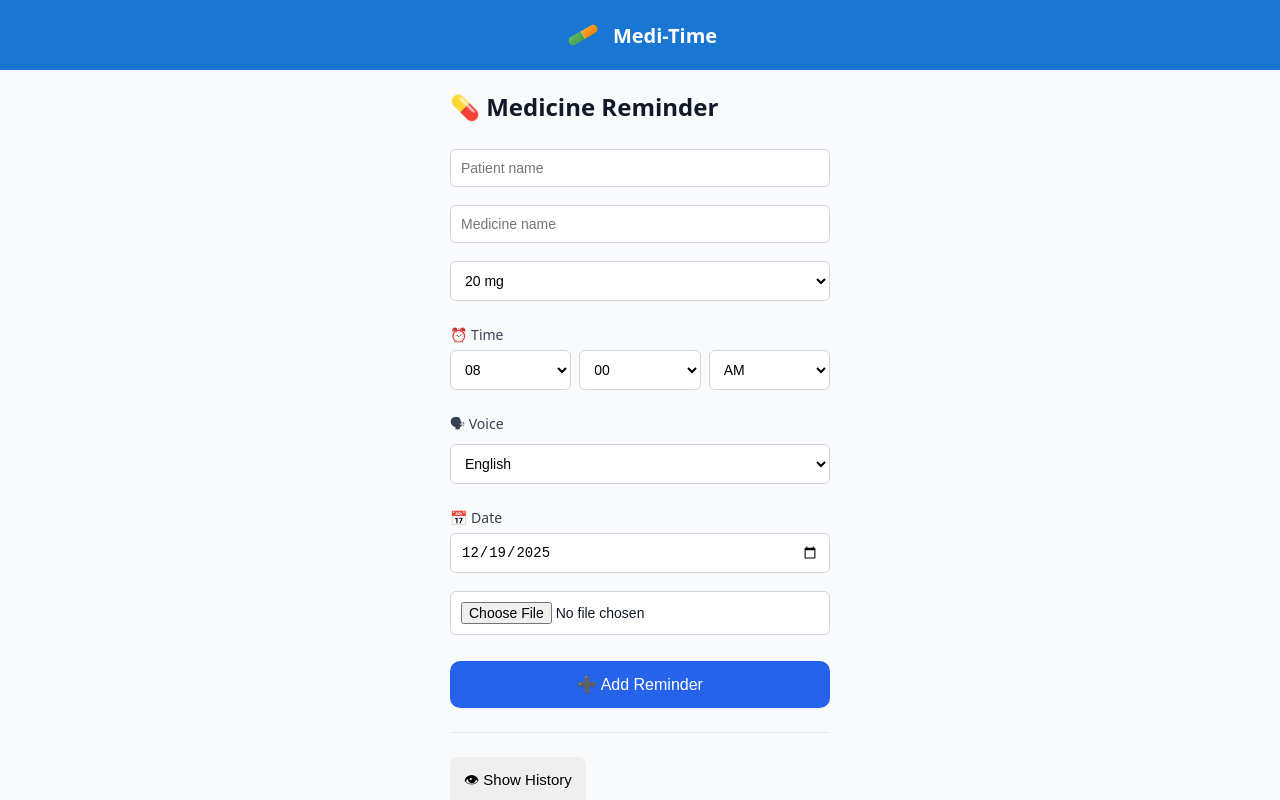
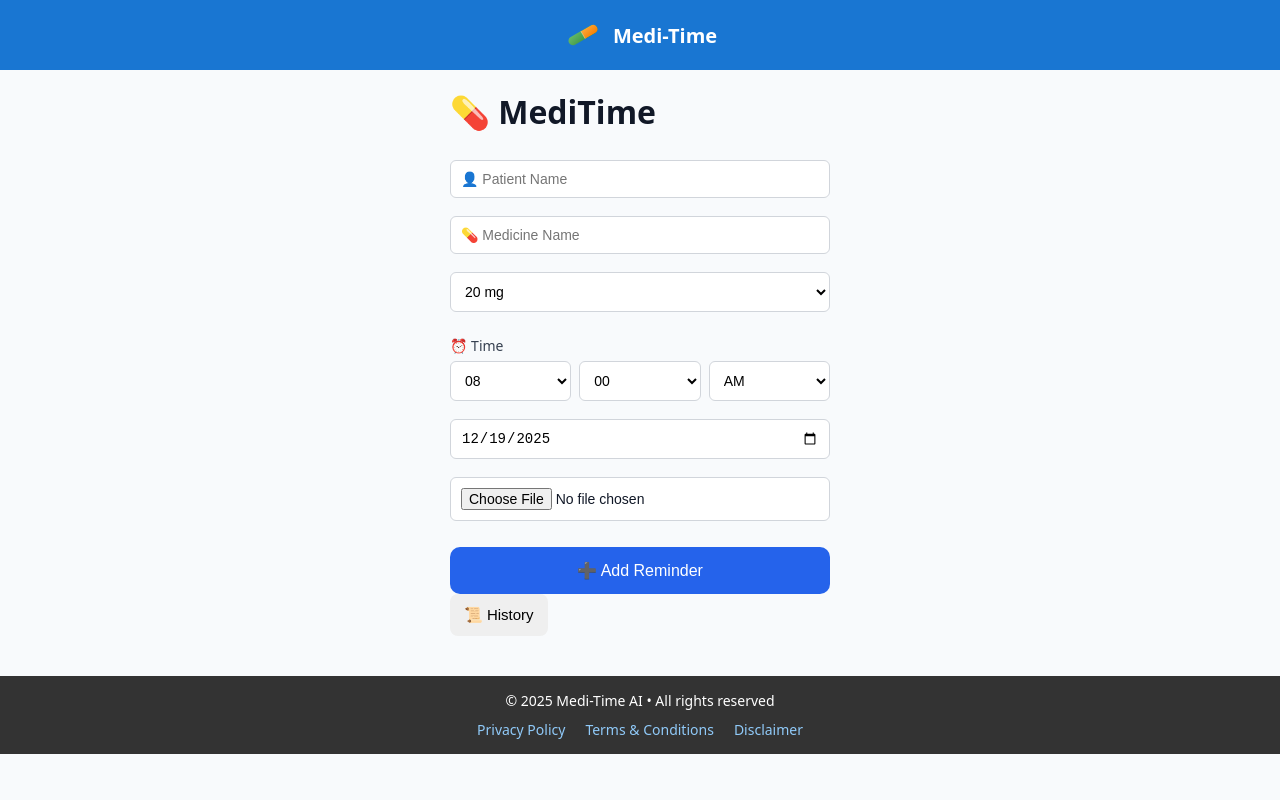
Before and after one commit to vasu-h10/medi-time-ai, a React (Vite) app: page / in a window 1280 px wide. Shown: the top 800 px of the page. Built offline with nearby package versions, Linux system fonts and the light colour scheme.

Commit message:
Update MainBody.jsx

```diff
--- a/src/MainBody.jsx
+++ b/src/MainBody.jsx
@@ -1,13 +1,6 @@
 import React, { useEffect, useState, useRef } from "react";
 import { DateTime } from "luxon";
 import "./styles/mainbody.css";
-
-/*
-  SAFE APP MODE
-  - Works only when app is active / background
-  - Continuous alarm + voice until taken
-  - Ads hidden during ringing
-*/
 
 function MainBody() {
   // ---------------- BASIC ----------------
@@ -27,7 +20,7 @@ function MainBody() {
   );
 
   // ---------------- UI ----------------
-  const [language, setLanguage] = useState("en-IN");
+  const [language, setLanguage] = useState("te-IN"); // Telugu default 😉
   const [isRinging, setIsRinging] = useState(false);
   const [activeReminder, setActiveReminder] = useState(null);
   const [addedSuccess, setAddedSuccess] = useState(false);
@@ -57,7 +50,7 @@ function MainBody() {
     localStorage.setItem("history", JSON.stringify(history));
   }, [scheduledReminders, history]);
 
-  // ---------------- RESTORE REMINDERS (CRITICAL) ----------------
+  // ---------------- RESTORE ----------------
   useEffect(() => {
     scheduledReminders.forEach((r) => {
       const delay = r.triggerAt - Date.now();
@@ -65,10 +58,9 @@ function MainBody() {
         setTimeout(() => showReminder(r), delay);
       }
     });
-    // eslint-disable-next-line
   }, []);
 
-  // ---------------- IMAGE PICK ----------------
+  // ---------------- IMAGE ----------------
   const onImagePick = (e) => {
     const file = e.target.files?.[0];
     if (!file) return;
@@ -87,7 +79,6 @@ function MainBody() {
     return DateTime.fromISO(iso);
   };
 
-  // ---------------- CONFLICT (1 MIN GAP) ----------------
   const isMinuteConflict = (millis) =>
     scheduledReminders.some(
       (r) => Math.abs(r.triggerAt - millis) < 60000
@@ -101,35 +92,12 @@ function MainBody() {
     return candidate;
   };
 
-  // ---------------- VOICE MESSAGE ----------------
+  // ---------------- VOICE ----------------
   const buildVoiceMessage = (r) => {
     const name = patientName || "Patient";
-    const med = r.medicine;
-    const d = r.dose ? ` ${r.dose}` : "";
-
-    switch (true) {
-      case language.startsWith("hi"):
-        return `मिस्टर ${name}, यह ${med}${d} लेने का समय है। कृपया तुरंत लें।`;
-      case language.startsWith("ta"):
-        return `${name}, இது ${med}${d} மருந்து எடுத்துக்கொள்ள நேரம். தயவுசெய்து உடனே எடுத்துக்கொள்ளுங்கள்.`;
-      case language.startsWith("te"):
-        return `${name}, ఇది ${med}${d} మందు తీసుకునే సమయం. దయచేసి వెంటనే తీసుకోండి.`;
-      case language.startsWith("kn"):
-        return `${name}, ಇದು ${med}${d} ಔಷಧಿ ತೆಗೆದುಕೊಳ್ಳುವ ಸಮಯ. ದಯವಿಟ್ಟು ತಕ್ಷಣ ತೆಗೆದುಕೊಳ್ಳಿ.`;
-      case language.startsWith("ml"):
-        return `${name}, ഇത് ${med}${d} മരുന്ന് കഴിക്കുന്ന സമയമാണ്. ദയവായി ഉടൻ കഴിക്കുക.`;
-      case language.startsWith("mr"):
-        return `${name}, हे ${med}${d} घेण्याची वेळ झाली आहे. कृपया त्वरित घ्या.`;
-      case language.startsWith("bn"):
-        return `${name}, এটি ${med}${d} নেওয়ার সময়। অনুগ্রহ করে এখনই নিন।`;
-      case language.startsWith("gu"):
-        return `${name}, આ ${med}${d} લેવાનો સમય છે. કૃપા કરીને તરત લો.`;
-      default:
-        return `Mister ${name}, this is ${med}${d} taking time. Please take it immediately.`;
-    }
+    return `${name}, ${r.medicine} ${r.dose} తీసుకునే సమయం వచ్చింది. వెంటనే తీసుకోండి.`;
   };
 
-  // ---------------- CONTINUOUS VOICE (STABLE) ----------------
   const speakContinuously = (text) => {
     if (!window.speechSynthesis) return;
 
@@ -140,14 +108,9 @@ function MainBody() {
 
       const u = new SpeechSynthesisUtterance(text);
       u.lang = language;
-      u.rate = 0.9;
-      u.pitch = 1.2;
-      u.volume = 1;
 
       u.onend = () => {
-        if (speakingRef.current) {
-          setTimeout(speakOnce, 200); // tiny safe gap
-        }
+        if (speakingRef.current) setTimeout(speakOnce, 200);
       };
 
       window.speechSynthesis.speak(u);
@@ -161,7 +124,6 @@ function MainBody() {
   const playAlarm = () => {
     const a = new Audio("/alarm.mp3");
     a.loop = true;
-    a.volume = 1;
     a.play().catch(() => {});
     audioRef.current = a;
   };
@@ -169,11 +131,10 @@ function MainBody() {
   const stopAll = () => {
     speakingRef.current = false;
     audioRef.current?.pause();
-    audioRef.current = null;
     window.speechSynthesis.cancel();
   };
 
-  // ---------------- SHOW REMINDER ----------------
+  // ---------------- SHOW ----------------
   const showReminder = (r) => {
     setActiveReminder(r);
     setIsRinging(true);
@@ -181,14 +142,13 @@ function MainBody() {
     speakContinuously(buildVoiceMessage(r));
   };
 
-  // ---------------- ADD REMINDER ----------------
+  // ---------------- ADD ----------------
   const triggerReminder = () => {
     if (!medicineName) return;
 
     let target = buildTargetTime();
     const now = DateTime.local();
 
-    // Allow current minute → next minute
     if (target <= now) {
       target = now.plus({ minutes: 1 }).startOf("minute");
     }
@@ -210,7 +170,7 @@ function MainBody() {
     setTimeout(() => setAddedSuccess(false), 2000);
   };
 
-  // ---------------- MARK AS TAKEN ----------------
+  // ---------------- TAKEN ----------------
   const markAsTaken = () => {
     stopAll();
     setIsRinging(false);
@@ -230,27 +190,35 @@ function MainBody() {
   // ---------------- UI ----------------
   return (
     <main className="app">
-      <h2>💊 Medicine Reminder</h2>
 
+      {/* HEADER */}
+      <h1 className="title">💊 MediTime</h1>
+
+      {/* PATIENT */}
       <input
-        placeholder="Patient name"
+        className="input"
+        placeholder="👤 Patient Name"
         value={patientName}
         onChange={(e) => setPatientName(e.target.value)}
       />
 
+      {/* MEDICINE */}
       <input
-        placeholder="Medicine name"
+        className="input"
+        placeholder="💊 Medicine Name"
         value={medicineName}
         onChange={(e) => setMedicineName(e.target.value)}
       />
 
-      <select value={dose} onChange={(e) => setDose(e.target.value)}>
+      <select className="input" value={dose} onChange={(e) => setDose(e.target.value)}>
         <option>10 mg</option>
         <option>20 mg</option>
         <option>50 mg</option>
         <option>100 mg</option>
       </select>
 
+      {/* TIME */}
+      <div className="card">
         <label>⏰ Time</label>
         <div className="time-row">
           <select value={hour} onChange={(e) => setHour(e.target.value)}>
@@ -270,79 +238,51 @@ function MainBody() {
             <option>PM</option>
           </select>
         </div>
+      </div>
 
-      <label>🗣 Voice</label>
-      <select value={language} onChange={(e) => setLanguage(e.target.value)}>
-        <option value="en-IN">English</option>
-        <option value="hi-IN">Hindi</option>
-        <option value="ta-IN">Tamil</option>
-        <option value="te-IN">Telugu</option>
-        <option value="kn-IN">Kannada</option>
-        <option value="ml-IN">Malayalam</option>
-        <option value="mr-IN">Marathi</option>
-        <option value="bn-IN">Bengali</option>
-        <option value="gu-IN">Gujarati</option>
-      </select>
-
-      <label>📅 Date</label>
+      {/* DATE */}
       <input
+        className="input"
         type="date"
         value={reminderDate}
         onChange={(e) => setReminderDate(e.target.value)}
       />
 
+      {/* IMAGE */}
       <input type="file" accept="image/*" onChange={onImagePick} />
 
+      {/* ADD BUTTON */}
       <button onClick={triggerReminder} className="primary-btn">
-        {addedSuccess ? "✅ Reminder Added" : "➕ Add Reminder"}
+        {addedSuccess ? "✅ Added!" : "➕ Add Reminder"}
       </button>
 
+      {/* ACTIVE REMINDER */}
       {isRinging && activeReminder && (
-        <div className="active-reminder">
-          {activeReminder.image ? (
-            <img src={activeReminder.image} className="reminder-image" />
-          ) : (
-            <div className="image-placeholder">⬜</div>
-          )}
-          <p><b>{activeReminder.medicine}</b></p>
-          <p>Dose: {activeReminder.dose}</p>
+        <div className="alarm-screen">
+          <h2>🔔 Time to take medicine!</h2>
+          <p>{activeReminder.medicine}</p>
+          <p>{activeReminder.dose}</p>
+
           <button onClick={markAsTaken} className="confirm-btn">
-            ✅ Mark as Taken
+            ✅ Taken
           </button>
         </div>
       )}
 
-      <hr />
-      <button onClick={() => setShowHistory(!showHistory)}>
-        {showHistory ? "🙈 Hide History" : "👁 Show History"}
+      {/* HISTORY */}
+      <button onClick={() => setShowHistory(!showHistory)} className="secondary-btn">
+        📜 History
       </button>
 
       {showHistory &&
         history.map((h) => (
           <div key={h.id} className="history-item">
-            {h.image ? (
-              <img src={h.image} />
-            ) : (
-              <div className="image-placeholder small">⬜</div>
-            )}
-            <div className="history-content">
             <strong>{h.medicine}</strong>
-              <div className="taken-time">{h.takenAt}</div>
-            </div>
-            <button
-              className="delete-btn"
-              onClick={() => deleteHistory(h.id)}
-            >
-              ❌
-            </button>
+            <div>{h.takenAt}</div>
+            <button onClick={() => deleteHistory(h.id)}>❌</button>
           </div>
         ))}
 
-      {!isRinging && (
-        <div className="ad-box">
-          <small>Advertisement</small>
-        </div>
-      )}
     </main>
   );
 }
```
Lines whose indentation alone changed are shown as unchanged.
